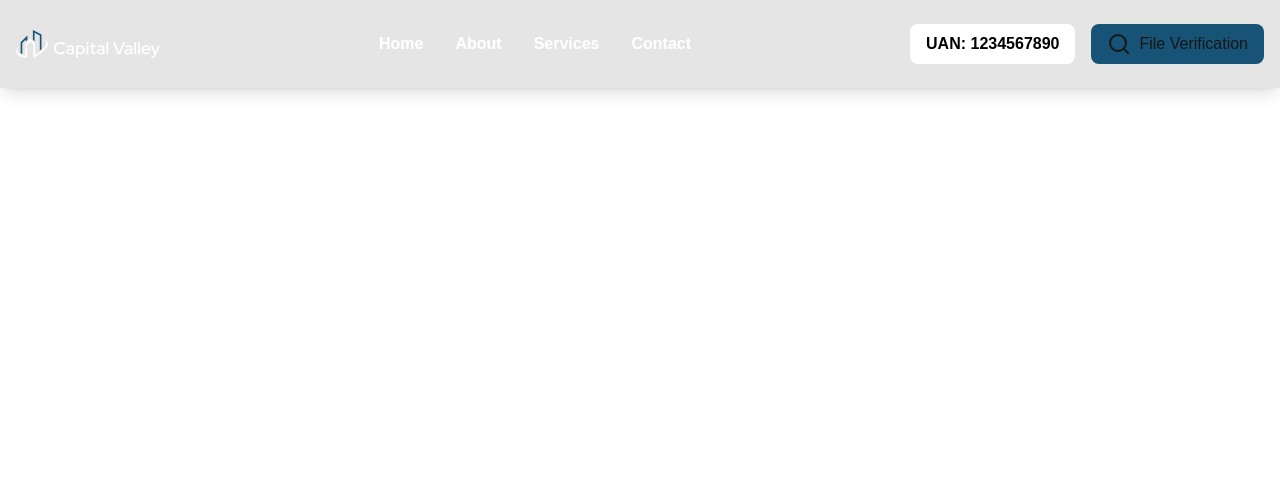
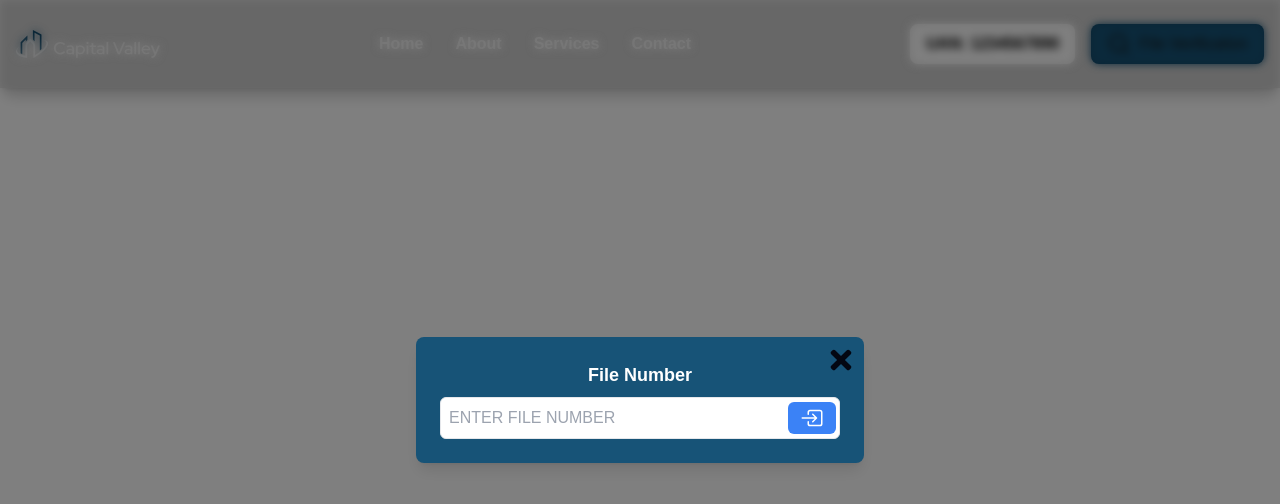
Before and after one commit to wahabsharif/capital-valley-v2, a Next.js app: page / in a window 1280 px wide. Both pictures are taken after a click on the button "File Verification". Shown: the top 504 px of the page. Built offline with nearby package versions, Linux system fonts and the light colour scheme.

Commit message:
File Input Field

```diff
--- a/package.json
+++ b/package.json
@@ -2,6 +2,7 @@
   "name": "capital-valley-v2",
   "version": "0.1.0",
   "private": true,
+  "proxy": "https://rem.creativerp.org",
   "scripts": {
     "dev": "next dev",
     "build": "next build",
@@ -9,6 +10,7 @@
     "lint": "next lint"
   },
   "dependencies": {
+    "axios": "^1.7.7",
     "class-variance-authority": "^0.7.0",
     "clsx": "^2.1.1",
     "framer-motion": "^11.5.6",
--- a/src/components/common/FileVerification.tsx
+++ b/src/components/common/FileVerification.tsx
@@ -1,13 +1,30 @@
-import React from "react";
+"use client";
+
+import React, { useState } from "react";
 import { FiSearch } from "react-icons/fi";
+import FileNumberInput from "@/components/fileVerification/FileNumberInput";
 
 function FileVerification() {
+  const [isInputVisible, setIsInputVisible] = useState(false);
+
+  const handleButtonClick = () => {
+    setIsInputVisible((prev) => !prev);
+  };
+
+  const handleClose = () => {
+    setIsInputVisible(false);
+  };
+
   return (
-    <div>
-      <button className="flex justify-center bg-thBlue px-4 py-2 rounded-lg">
+    <div className="flex flex-col items-center">
+      <button
+        onClick={handleButtonClick}
+        className="flex justify-center bg-thBlue px-4 py-2 rounded-lg"
+      >
         <FiSearch className="h-6 w-6 mr-2" />
         File Verification
       </button>
+      {isInputVisible && <FileNumberInput onClose={handleClose} />}
     </div>
   );
 }
--- /dev/null
+++ b/src/components/fileVerification/FileNumberInput.tsx
@@ -0,0 +1,156 @@
+"use client";
+
+import { motion } from "framer-motion";
+import React, { useState } from "react";
+import { FaTimes } from "react-icons/fa";
+import axios from "axios";
+import { IoEnterOutline } from "react-icons/io5";
+
+interface ApiResponse {
+  verify_status: string;
+  vprn_no: string;
+  app_no: string;
+  manual_receipt_no: string;
+  booking_date: string;
+  verification_date: string;
+  file_holder: string;
+  cnic: string;
+  address: string;
+  contact: string;
+  fgdate: string;
+  com_res_type: string;
+  size_name: string;
+  registered_num: string;
+  sector: string;
+}
+
+const FileNumberInput: React.FC<{ onClose: () => void }> = ({ onClose }) => {
+  const [fileNumber, setFileNumber] = useState<string>("");
+  const [fileData, setFileData] = useState<ApiResponse | null>(null);
+  const [errorMessage, setErrorMessage] = useState<string>("");
+
+  const handleChange = (event: React.ChangeEvent<HTMLInputElement>) => {
+    setFileNumber(event.target.value);
+  };
+
+  const handleSubmit = async () => {
+    if (!fileNumber) {
+      setErrorMessage("Please Enter Your Valid File Number (CV*******).");
+      return;
+    }
+
+    try {
+      const response = await axios.get(
+        `https://rem.creativerp.org/cv/web/ApisController.php?form_no=${fileNumber}`
+      );
+      if (response.data && response.data.length > 0) {
+        setFileData(response.data[0][0]);
+        setErrorMessage(""); // Clear error if data is found
+      } else {
+        setFileData(null);
+        setErrorMessage("No data found for this form number."); // Show this error if no data is returned
+      }
+    } catch (error) {
+      console.error("Error fetching data:", error);
+      setErrorMessage("Error fetching data. Please try again later.");
+    }
+  };
+
+  return (
+    <motion.div
+      initial={{ opacity: 0, scale: 0.9 }}
+      animate={{ opacity: 1, scale: 1 }}
+      exit={{ opacity: 0, scale: 0.9 }}
+      transition={{ duration: 0.3 }}
+      className="fixed inset-0 bg-black bg-opacity-50 w-full backdrop-blur-sm shadow-md flex items-center justify-center z-50 min-h-screen"
+    >
+      <div className="bg-thBlue p-6 rounded-lg shadow-lg max-w-md w-full flex flex-col items-center relative">
+        <button
+          onClick={onClose}
+          className="text-gray-950 text-3xl absolute top-2 right-2"
+        >
+          <FaTimes />
+        </button>
+        <label
+          htmlFor="file-number"
+          className="mb-2 text-lg font-semibold text-white"
+        >
+          File Number
+        </label>
+        <div className="relative w-full">
+          <motion.input
+            type="text"
+            id="file-number"
+            value={fileNumber}
+            required
+            onChange={handleChange}
+            className="border rounded-md p-2 w-full uppercase focus:outline-none focus:ring-2 text-gray-900 focus:ring-blue-500 transition duration-200 pr-16"
+            placeholder="Enter file number"
+          />
+          <button
+            onClick={handleSubmit}
+            className="absolute right-1 top-1/2 text-2xl font-bold transform -translate-y-1/2 bg-blue-500 hover:bg-blue-600 text-white px-3 py-1 rounded-md"
+          >
+            <IoEnterOutline />
+          </button>
+        </div>
+        {errorMessage && (
+          <p className="text-red-500 text-md font-semibold mt-4">
+            {errorMessage}
+          </p>
+        )}
+        {fileData && (
+          <div className="mt-4 text-white">
+            <p>
+              <strong>Verify Status:</strong> {fileData.verify_status}
+            </p>
+            <p>
+              <strong>VPRN No:</strong> {fileData.vprn_no}
+            </p>
+            <p>
+              <strong>App No:</strong> {fileData.app_no}
+            </p>
+            <p>
+              <strong>Manual Receipt No:</strong> {fileData.manual_receipt_no}
+            </p>
+            <p>
+              <strong>Booking Date:</strong> {fileData.booking_date}
+            </p>
+            <p>
+              <strong>Verification Date:</strong> {fileData.verification_date}
+            </p>
+            <p>
+              <strong>File Holder:</strong> {fileData.file_holder}
+            </p>
+            <p>
+              <strong>CNIC:</strong> {fileData.cnic}
+            </p>
+            <p>
+              <strong>Address:</strong> {fileData.address}
+            </p>
+            <p>
+              <strong>Contact:</strong> {fileData.contact}
+            </p>
+            <p>
+              <strong>FG Date:</strong> {fileData.fgdate}
+            </p>
+            <p>
+              <strong>Com Res Type:</strong> {fileData.com_res_type}
+            </p>
+            <p>
+              <strong>Size Name:</strong> {fileData.size_name}
+            </p>
+            <p>
+              <strong>Registered Num:</strong> {fileData.registered_num}
+            </p>
+            <p>
+              <strong>Sector:</strong> {fileData.sector}
+            </p>
+          </div>
+        )}
+      </div>
+    </motion.div>
+  );
+};
+
+export default FileNumberInput;
```
Also changed, not shown: 1 other file (tests, documents, lock files or other folders).
